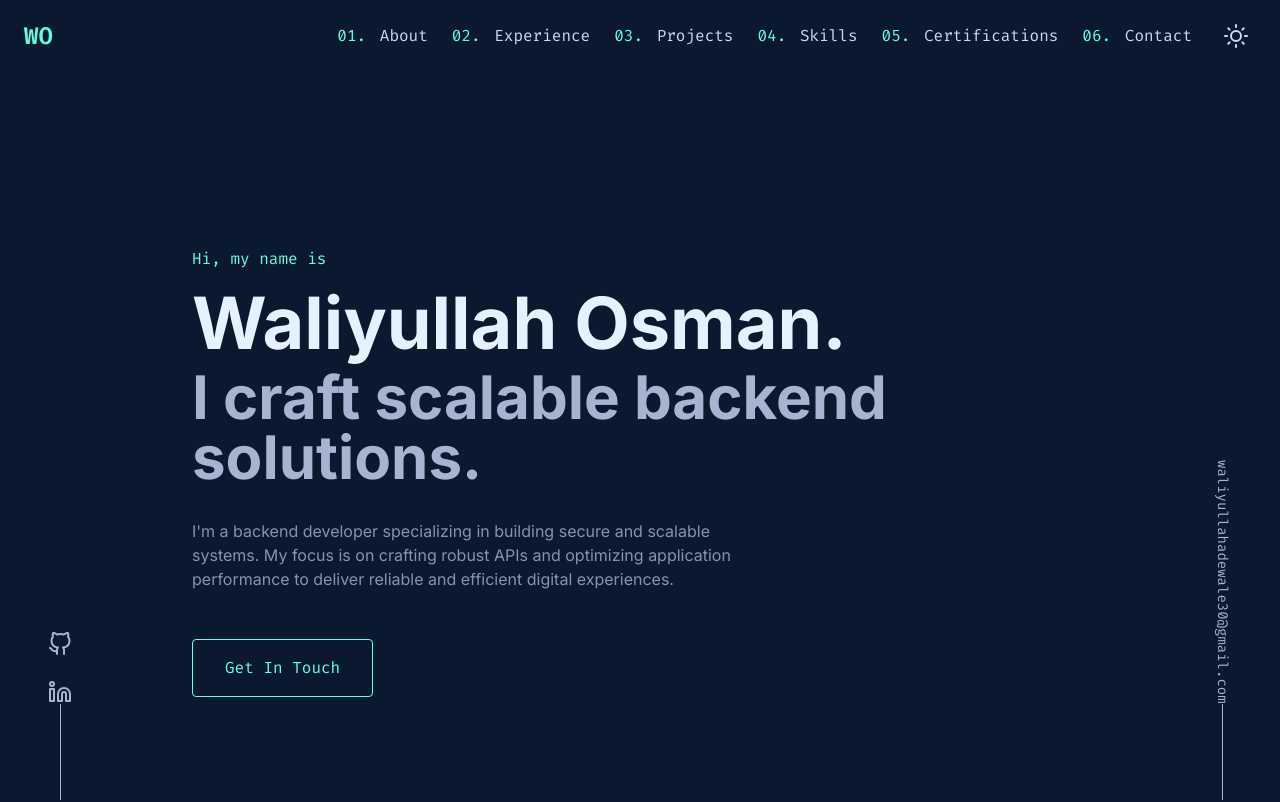
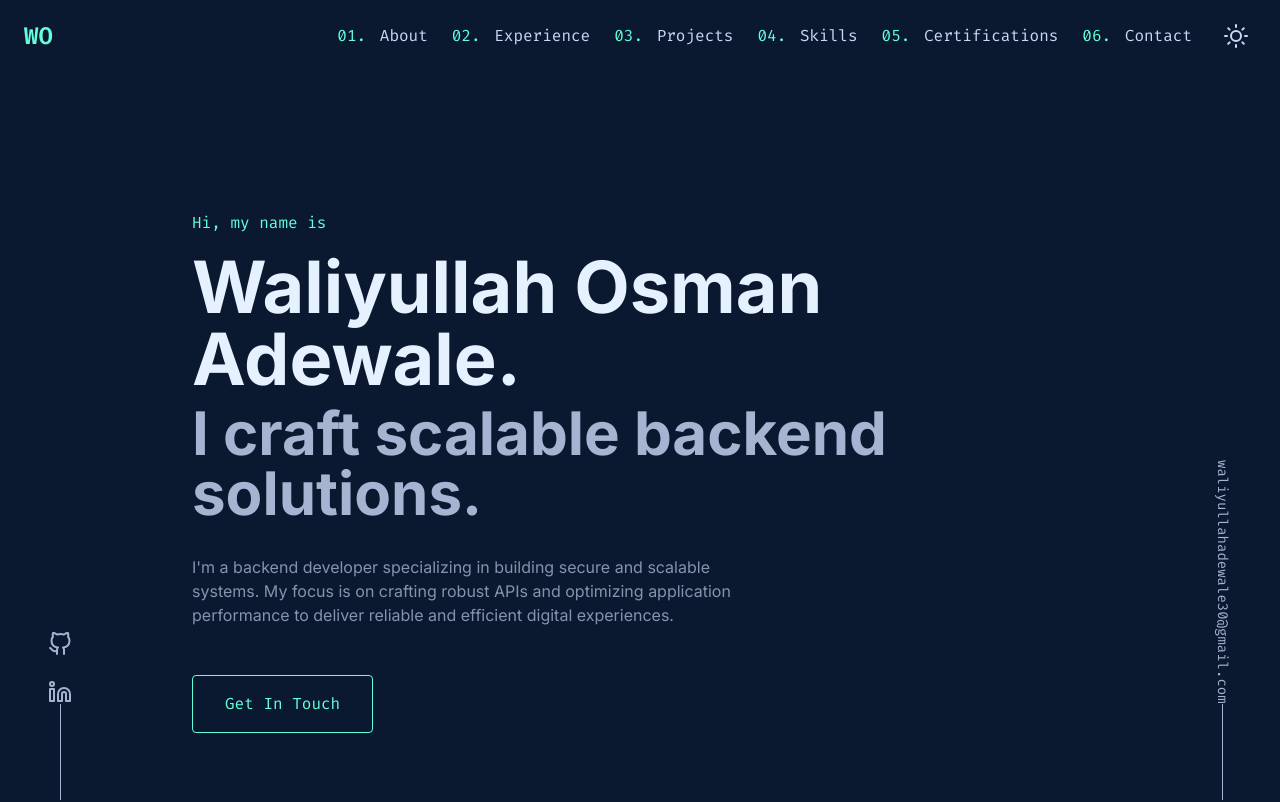
Before and after one commit to Adewale-tech/Portfolio, a React (Vite) app: page / in a window 1280 px wide. Shown: the top 802 px of the page. Built offline with nearby package versions, Linux system fonts and the light colour scheme.

Commit message:
modified my full name

```diff
--- a/src/data.ts
+++ b/src/data.ts
@@ -1,7 +1,7 @@
 import { Project, SkillCategory, Experience, Education, Certificate } from './types';
 
 export const personalInfo = {
-  name: "Waliyullah Osman",
+  name: "Waliyullah Osman Adewale",
   tagline: "Backend Developer building scalable systems with purpose.",
   email: "waliyullahadewale30@gmail.com",
   linkedin: "https://www.linkedin.com/in/waliyullah-osman-7b84b0311",
```
